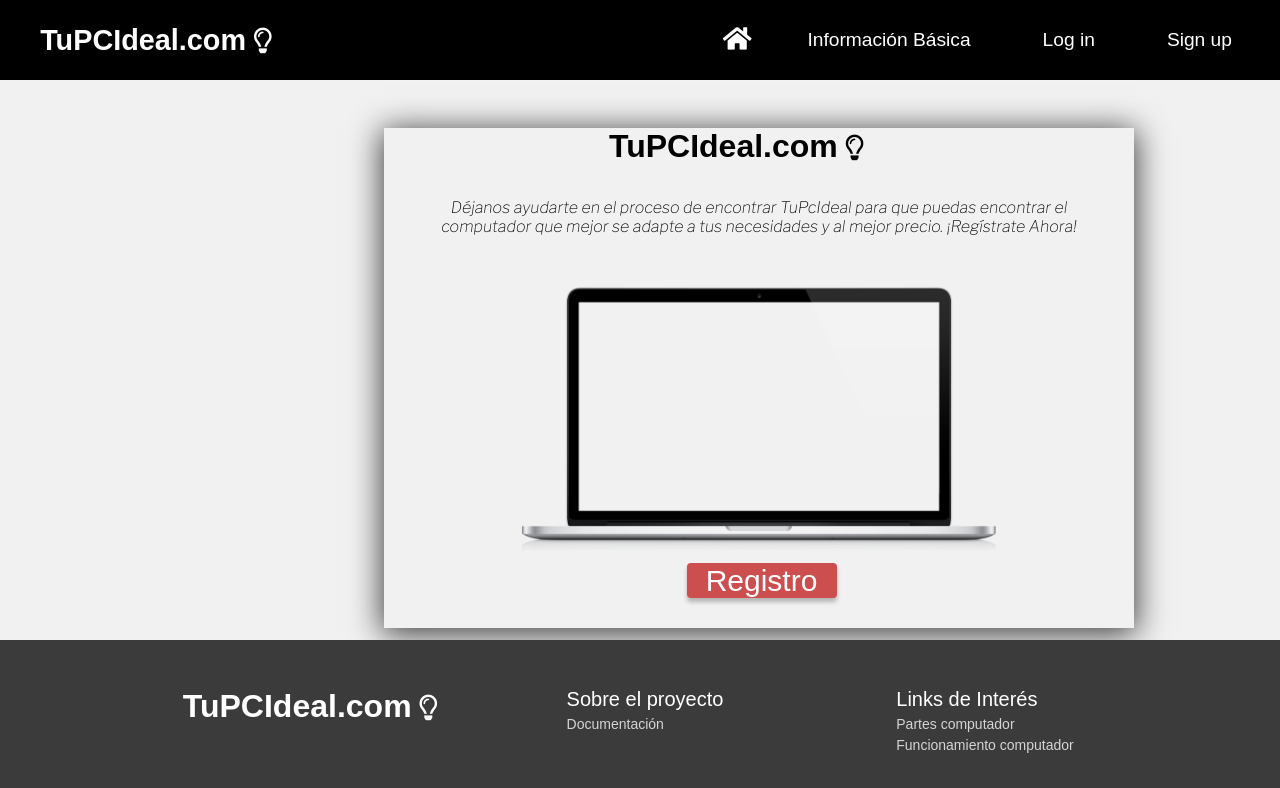
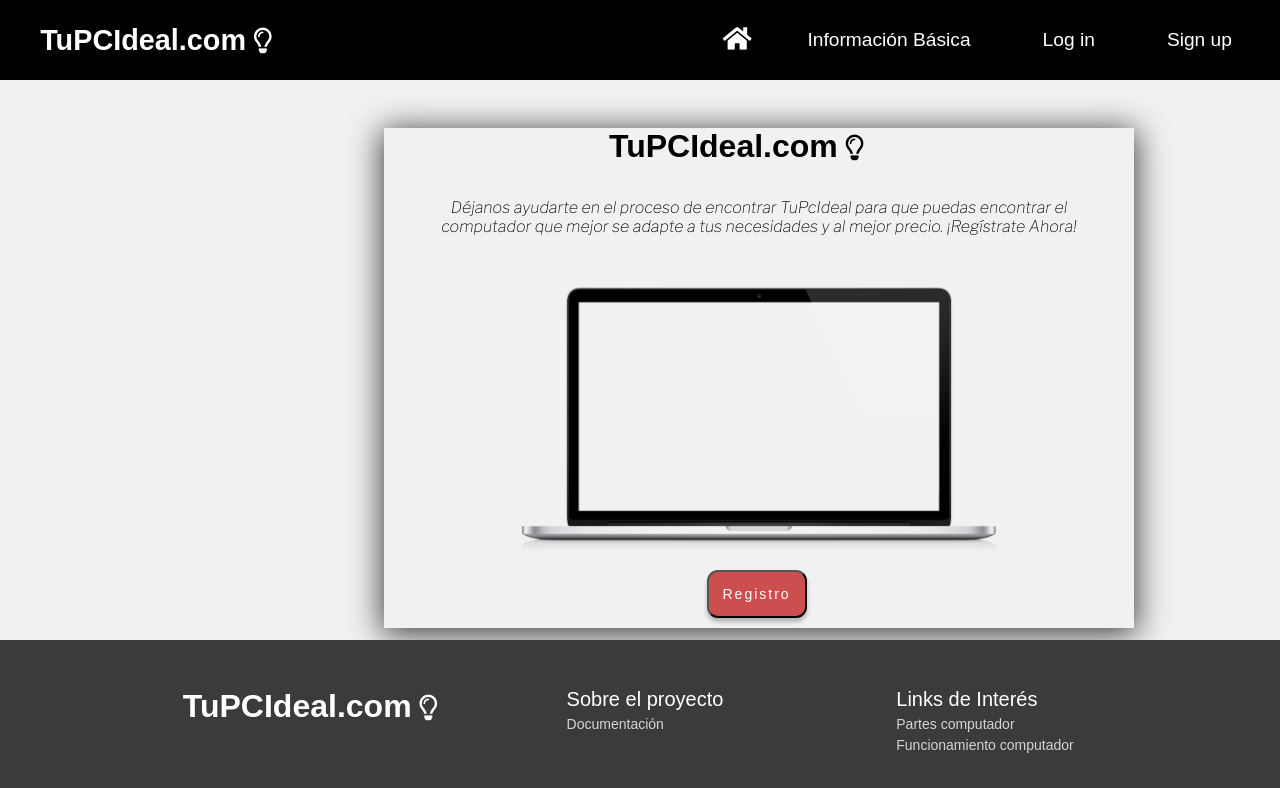
Before and after one commit to jdmejiav/TuPcIdeal, a React (Create React App) app in the folder Frontend/: page / in a window 1280 px wide. Shown: the top 788 px of the page. Built offline with nearby package versions, Linux system fonts and the light colour scheme.

Commit message:
Cambio Logout

```diff
--- a/Frontend/src/components/Home/body.css
+++ b/Frontend/src/components/Home/body.css
@@ -71,22 +71,23 @@
 
   .btn-registro{
     position: absolute;
-    margin: 20px 10px;
-    font-size: 30px;
-    color: white;
-    align-content: center;
-    background-color: #CD4E4E;
+    text-align:"center";
+    display:inline-block;
+
+    font-size: 14px;
+    white-space: normal;
+    text-decoration: none;
     box-shadow: 0px 4px 4px rgba(0, 0, 0, 0.25);
     border-radius: 11px;
-    text-decoration: none;
-    text-align: center;
-    height: 7%;
-    width: 20%;
+    background: #CD4E4E;
+    letter-spacing: 2px;
+    padding: 14px;
     cursor: pointer;
-    border-radius: 4px;
-    bottom: 10px;
-    left: 39%;
+    color: white;
+
+    bottom: 2%;
+    left: 43%;
 }
 .btn-registro:hover{
-    background-color: #9c4040;
-    }
+    background-color: #993A3A;
+}
--- a/Frontend/src/components/Home/body.js
+++ b/Frontend/src/components/Home/body.js
@@ -13,7 +13,7 @@ export default class Body extends Component{
                         ¡Regístrate Ahora!
                     </p></div>
                     <img src={pc} className="img-pc-home"/>
-                    <a className="btn-registro" href="/registro">Registro</a>
+                    <button className="btn-registro" href="/registro">Registro</button>
                 </div>
             </div>
         )
--- a/Frontend/src/components/Navbar/MenuItems.js
+++ b/Frontend/src/components/Navbar/MenuItems.js
@@ -13,3 +13,14 @@ export const MenuItems = [
         cName : 'nav-links',
     },
 ]
+export const MenuItems2 = [
+    {
+        tittle: 'Información Básica',
+        url :'../info',
+        cName : 'nav-links',
+    },{
+        tittle: 'Log Out',
+        url :'../logout',
+        cName : 'nav-links2',
+    }
+]
--- a/Frontend/src/components/Navbar/Navbar.css
+++ b/Frontend/src/components/Navbar/Navbar.css
@@ -64,6 +64,17 @@
     margin-right: 2rem;
 
 }
+.nav-menu-logout{
+    display: grid;
+    grid-template-columns: repeat(3,auto);
+    grid-gap: 10px;
+    list-style: none;
+    text-align: center;
+    width: 70vw;
+    justify-content: end;
+    margin-right: 2rem;
+}
+
 
 .nav-links{
     color: #ffff;
@@ -71,11 +82,26 @@
     padding: 0.5rem 1rem;
 }
 
+.nav-links2{
+
+    background-color: #CD4E4E;
+    border-radius: 4px;
+    color: #ffffff;
+    text-decoration: none;
+    padding: 0.5rem 1rem;
+}
 .nav-links:hover{
     background-color:  #CD4E4E;
     color: #fff;
     border-radius: 4px;
     transition: all 0.2s ease-out;
+}
+.nav-links2:hover{
+    background-color: #993A3A;
+    border-radius: 4px;
+    color: #000000;
+    text-decoration: none;
+    padding: 0.5rem 1rem;
 }
 
 .nav-links-mobile{
@@ -86,10 +112,7 @@
 }
 
 
-.btn-home{
 
-
-}
 .fa-home{
 
     size: 40px;
--- a/Frontend/src/components/Navbar/Navbar.js
+++ b/Frontend/src/components/Navbar/Navbar.js
@@ -1,19 +1,51 @@
 import {Component} from 'react'
-import {MenuItems} from './MenuItems';
+import {MenuItems,MenuItems2} from './MenuItems';
 import './Navbar.css'
 
 class Navbar extends Component{
 
+    constructor(){
+        super ();
+    }
     state={
         clicked: false
     }
 
     render(){
+
+        const islogin = localStorage.getItem('access_token')? 'JWT ' + localStorage.getItem('access_token'): null
+        if (islogin){
             return(
+
                 <nav className="NavbarItems">
                     <a className="btn-tupcideal" href="/"><h1 className="navbar-logo">TuPCIdeal.com<i className="far fa-lightbulb"></i></h1></a>
 
-                <ul className={this.state.clicked ? 'nav-menu active' : 'nav-menu'}>
+                    <ul className='nav-menu-logout'>
+
+
+                        <a className="btn-home" href="/"><i className="fas fa-home fa-lg"></i></a>
+                        {
+                            MenuItems2.map((item,index)=>{
+                                return(
+                                    <li key={index}>
+                                        <a className={item.cName} href={item.url}>
+                                            {item.tittle}
+                                        </a>
+                                    </li>
+                                )
+                            })
+
+                        }
+                    </ul>
+                </nav>
+            )
+        }else {
+            return(
+
+                <nav className="NavbarItems">
+                    <a className="btn-tupcideal" href="/"><h1 className="navbar-logo">TuPCIdeal.com<i className="far fa-lightbulb"></i></h1></a>
+
+                    <ul className='nav-menu'>
 
 
                         <a className="btn-home" href="/"><i className="fas fa-home fa-lg"></i></a>
@@ -33,6 +65,9 @@ class Navbar extends Component{
                 </nav>
             )
         }
+
+
+    }
 }
 
 export default Navbar
--- a/Frontend/src/components/footer/styles/footer.js
+++ b/Frontend/src/components/footer/styles/footer.js
@@ -4,7 +4,7 @@ export const Container = styled.div`
     vertical-align:center;
     background: radial-gradient(circle, rgb(59, 59, 59), rgba(59, 59, 59) );
     position:fixed;
-    display: block;
+
     bottom:0;
     right:0;
     left:0;
--- a/Frontend/src/styles/Registro.css
+++ b/Frontend/src/styles/Registro.css
@@ -79,7 +79,7 @@
   }
   .btn:hover
   {
-    background-color: #853838;
+    background-color: #993A3A;
 
   }
 
@@ -115,7 +115,7 @@
     display: inline-block;
     height: 100%;
     width: 50%;
-    float: left;
+
     background-color: #f1f1f1;
 
 }
--- a/Frontend/src/styles/login.css
+++ b/Frontend/src/styles/login.css
@@ -152,9 +152,7 @@
   }
   .btn-login:hover
   {
-    background-color: #853838;
-    cursor: pointer;
-
+    background-color: #993A3A;
   }
 
   .texto-login{
```
Lines whose indentation alone changed are shown as unchanged.
